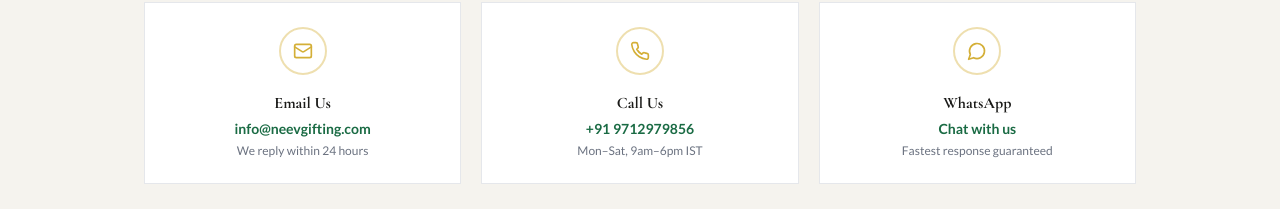
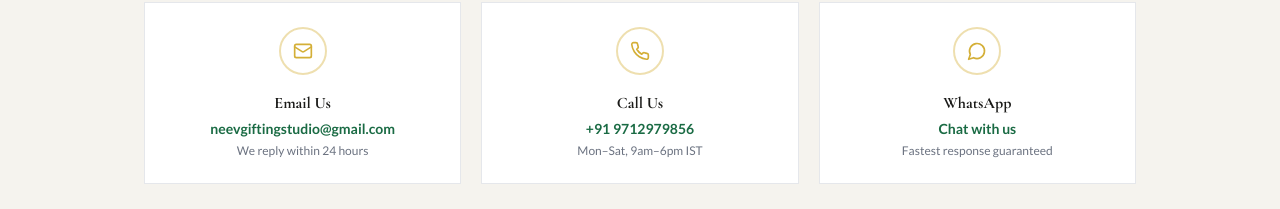
Before and after one commit to hyy120120/neevbhai-, a Next.js app: page /contact in a window 1280 px wide. Shown: the part 506-715 px from the top of the page. Built offline with nearby package versions, Linux system fonts and the light colour scheme; no server answers; the database is empty.

Commit message:
email changes

```diff
--- a/src/components/Footer.tsx
+++ b/src/components/Footer.tsx
@@ -118,7 +118,7 @@ export default function Footer() {
             <ul className="space-y-3">
               <li>
                 <a
-                  href="mailto:info@neevgifting.com"
+                  href="mailto:neevgiftingstudio@gmail.com"
                   className="flex items-start gap-3 text-white/60 hover:text-[#d4af37] transition-colors text-sm font-paragraph group"
                 >
                   <Mail className="h-4 w-4 mt-0.5 flex-shrink-0 group-hover:text-[#d4af37]" />
--- a/src/components/pages/ContactClient.tsx
+++ b/src/components/pages/ContactClient.tsx
@@ -10,9 +10,9 @@ const contactCards = [
   {
     icon: Mail,
     title: 'Email Us',
-    info: 'info@neevgifting.com',
+    info: 'neevgiftingstudio@gmail.com',
     sub: 'We reply within 24 hours',
-    href: 'mailto:info@neevgifting.com',
+    href: 'mailto:neevgiftingstudio@gmail.com',
   },
   {
     icon: Phone,
```
